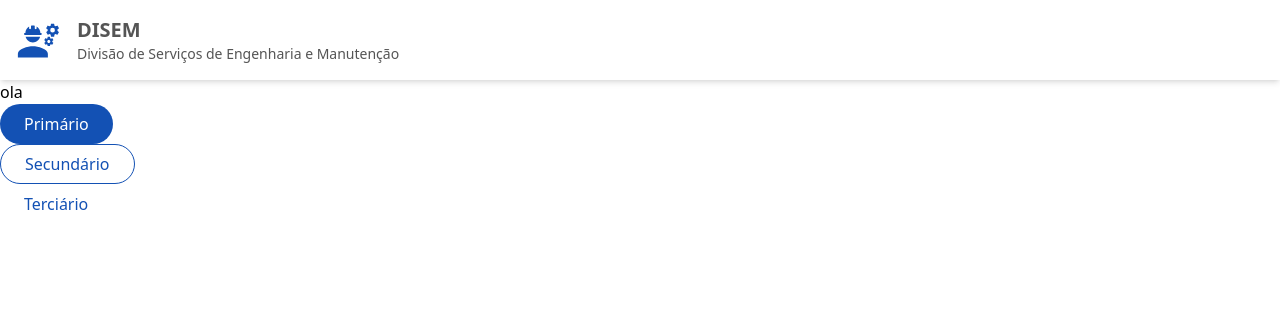
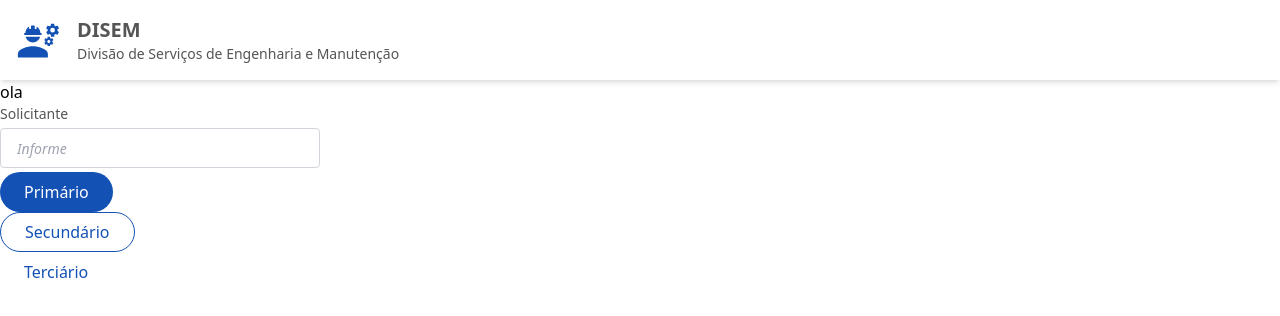
Before and after one commit to WemellyNunes/frontend_application_disem, a React (Vite) app: page / in a window 1280 px wide. Shown: the top 316 px of the page. Built offline with nearby package versions, Linux system fonts and the light colour scheme; a web font is replaced by a local one.

Commit message:
feat: add o componente de input primario

```diff
--- a/src/App.jsx
+++ b/src/App.jsx
@@ -2,6 +2,7 @@ import ButtonPrimary from "./components/buttons/buttonPrimary";
 import ButtonSecondary from "./components/buttons/buttonSecondary";
 import ButtonTertiary from "./components/buttons/buttonTertiary";
 import Header from "./components/header";
+import InputPrimary from "./components/inputs/inputPrimary";
 
 
 function App() {
@@ -11,9 +12,12 @@ function App() {
       <div>
         <Header/>
         <p>ola</p>
+        <InputPrimary label="Solicitante" placeholder="Informe" />
         <ButtonPrimary>Primário</ButtonPrimary>
         <ButtonSecondary>Secundário</ButtonSecondary>
         <ButtonTertiary>Terciário</ButtonTertiary>
+
+
 
 
       </div>
--- /dev/null
+++ b/src/components/inputs/inputPrimary/index.jsx
@@ -0,0 +1,19 @@
+const InputPrimary = ({ label, placeholder }) => {
+    return (
+      <div className="w-full max-w-xs flex flex-col">
+        <label className="block text-sm text-primary-dark font-normal" htmlFor="inputField">
+          {label}
+        </label>
+        <input
+          className="appearance-none block w-full bg-white text-gray-700 border border-gray-300
+          rounded px-4 h-10 leading-tight focus:outline-none focus:ring-2 focus:ring-blue-500
+          focus:border-blue-500 my-1 text-sm italic"
+          id="inputField"
+          type="text"
+          placeholder={placeholder}
+        />
+      </div>
+    );
+  }
+
+  export default InputPrimary;
```
